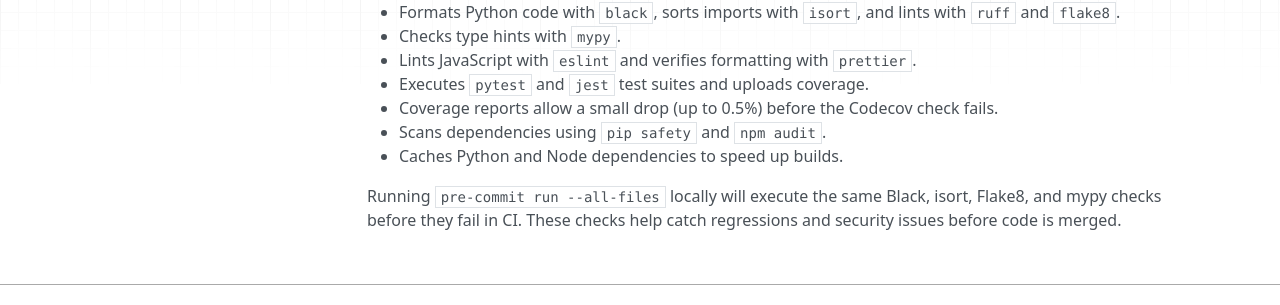
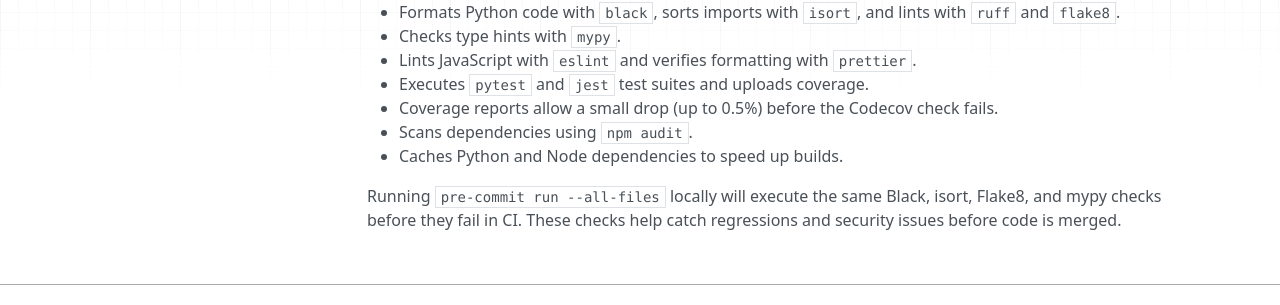
Before and after one commit to KristopherKubicki/glimpser, an MkDocs documentation site: the page built from docs/ci_checks.md, in a window 1280 px wide. Shown: the part 222-527 px from the top of the page. Built offline with MkDocs 1.6.1, drawn with Linux system fonts in a browser that asks for light colours; nearby versions of some CDN libraries.

Commit message:
docs: drop pip safety mention

```diff
--- a/docs/ci_checks.md
+++ b/docs/ci_checks.md
@@ -11,7 +11,7 @@
 - Lints JavaScript with `eslint` and verifies formatting with `prettier`.
 - Executes `pytest` and `jest` test suites and uploads coverage.
 - Coverage reports allow a small drop (up to 0.5%) before the Codecov check fails.
-- Scans dependencies using `pip safety` and `npm audit`.
+- Scans dependencies using `npm audit`.
 - Caches Python and Node dependencies to speed up builds.
 
 Running `pre-commit run --all-files` locally will execute the same Black,
```
